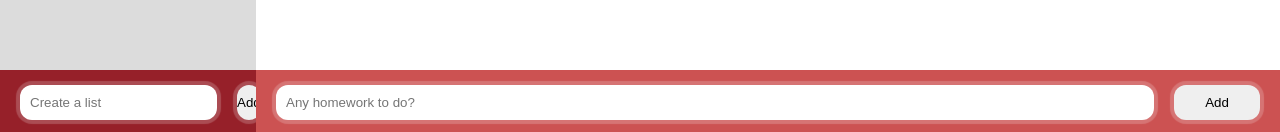
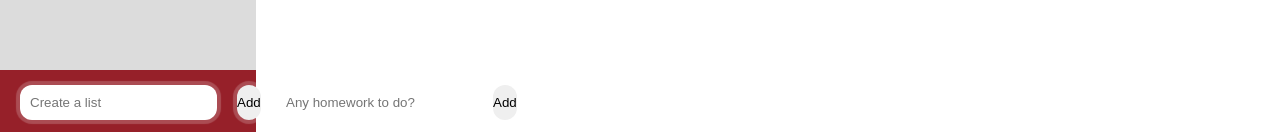
Before and after one commit to TeemuViikeri/tamk-group8-todo-frontend, a React (Create React App) app in the folder todo/: page / in a window 1280 px wide. Shown: the part 665-797 px from the top of the page. Built offline with nearby package versions, Linux system fonts and the light colour scheme; no server answers.

Commit message:
Change two style properties to be added as props.

```diff
--- a/todo/src/components/todo/Dock.js
+++ b/todo/src/components/todo/Dock.js
@@ -13,10 +13,10 @@ class Dock extends Component {
 
   getStyle = () => {
     return {
-      backgroundColor: "#cc5252",
+      backgroundColor: this.props.bgColor,
       position: "absolute",
       bottom: "0",
-      width: "80%",
+      width: this.props.width,
       lineHeight: "35px",
     };
   };
```
